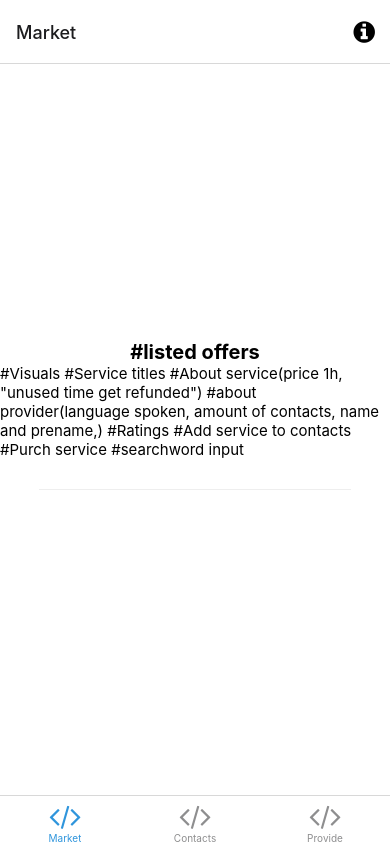
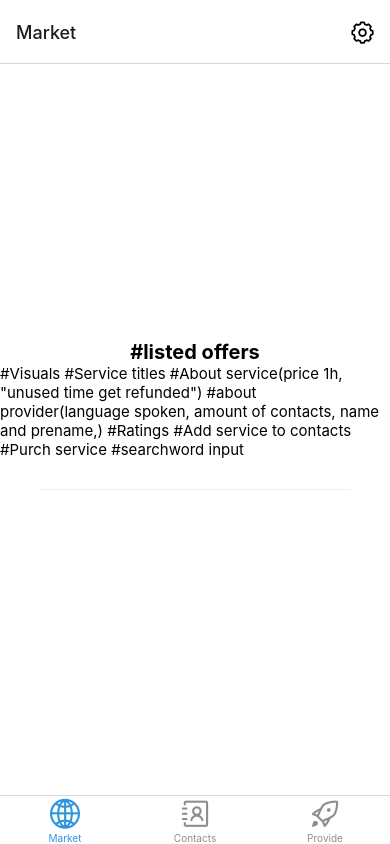
Before and after one commit to Owera-dev/owera9, a React Native app: screen /Market in a window 390 px wide. Built offline with nearby package versions, Linux system fonts and the light colour scheme; what expo-linking would draw is missing.

Commit message:
Icons added

```diff
--- a/navigation/index.tsx
+++ b/navigation/index.tsx
@@ -3,6 +3,7 @@
  * https://reactnavigation.org/docs/getting-started
  *
  */
+ import { AntDesign } from '@expo/vector-icons';
 import { FontAwesome } from '@expo/vector-icons';
 import { createBottomTabNavigator } from '@react-navigation/bottom-tabs';
 import { NavigationContainer, DefaultTheme, DarkTheme } from '@react-navigation/native';
@@ -68,15 +69,15 @@ function BottomTabNavigator() {
         component={MarketScreen}
         options={({ navigation }: RootTabScreenProps<'Market'>) => ({
           title: 'Market',
-          tabBarIcon: ({ color }) => <TabBarIcon name="code" color={color} />,
+          tabBarIcon: ({ color }) => <AntDesign name="earth" size={30} color={color} />,
           headerRight: () => (
             <Pressable
               onPress={() => navigation.navigate('Setting')}
               style={({ pressed }) => ({
                 opacity: pressed ? 0.5 : 1,
               })}>
-              <FontAwesome
-                name="info-circle"
+              <AntDesign
+                name="setting"
                 size={25}
                 color={Colors[colorScheme].text}
                 style={{ marginRight: 15 }}
@@ -90,15 +91,15 @@ function BottomTabNavigator() {
         component={ContactsScreen}
         options={({ navigation }: RootTabScreenProps<'Contacts'>) => ({
           title: 'Contacts',
-          tabBarIcon: ({ color }) => <TabBarIcon name="code" color={color} />,
+          tabBarIcon: ({ color }) => <AntDesign name="contacts" size={30} color={color} />,
           headerRight: () => (
             <Pressable
               onPress={() => navigation.navigate('Setting')}
               style={({ pressed }) => ({
                 opacity: pressed ? 0.5 : 1,
               })}>
-              <FontAwesome
-                name="info-circle"
+              <AntDesign
+                name="setting"
                 size={25}
                 color={Colors[colorScheme].text}
                 style={{ marginRight: 15 }}
@@ -112,15 +113,15 @@ function BottomTabNavigator() {
         component={ProvideScreen}
         options={({ navigation }: RootTabScreenProps<'Provide'>) => ({
           title: 'Provide',
-          tabBarIcon: ({ color }) => <TabBarIcon name="code" color={color} />,
+          tabBarIcon: ({ color }) => <AntDesign name="rocket1" size={30} color={color} />,
           headerRight: () => (
             <Pressable
               onPress={() => navigation.navigate('Setting')}
               style={({ pressed }) => ({
                 opacity: pressed ? 0.5 : 1,
               })}>
-              <FontAwesome
-                name="info-circle"
+              <AntDesign
+                name="setting"
                 size={25}
                 color={Colors[colorScheme].text}
                 style={{ marginRight: 15 }}
```
